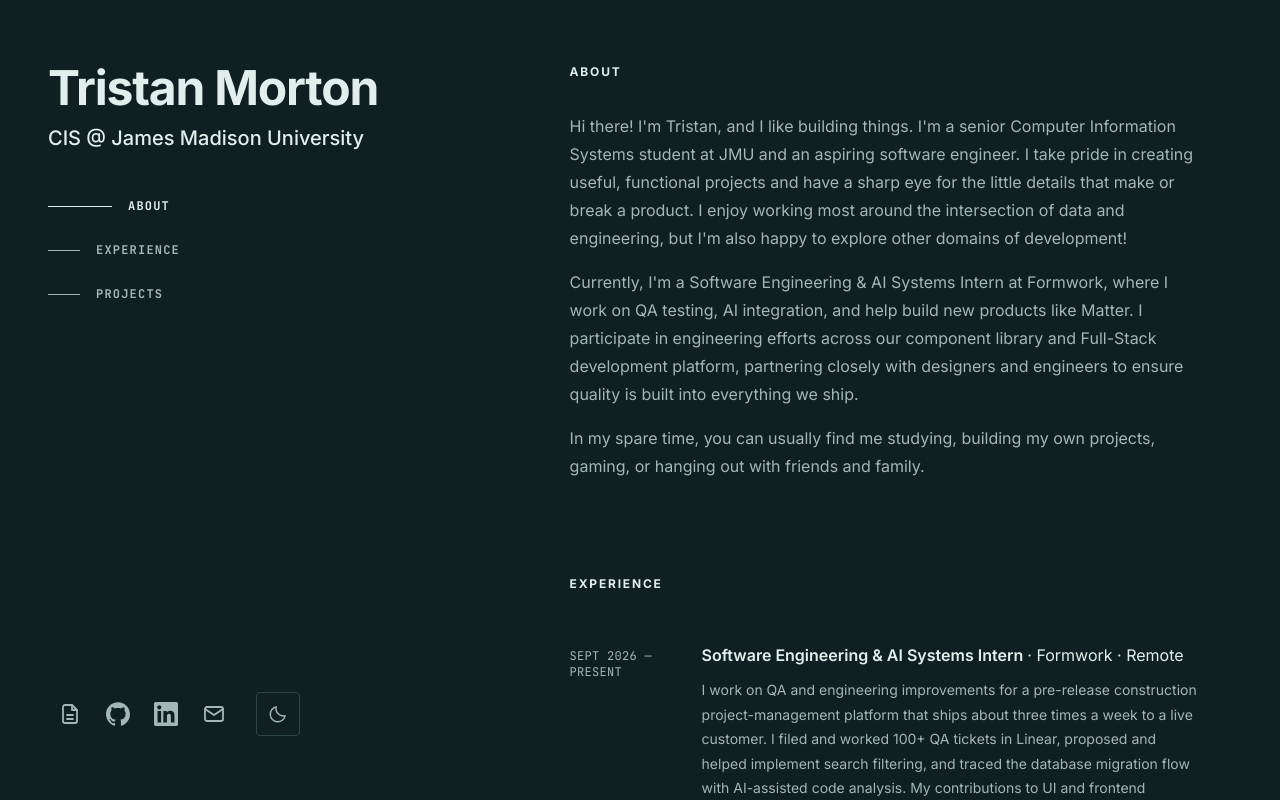
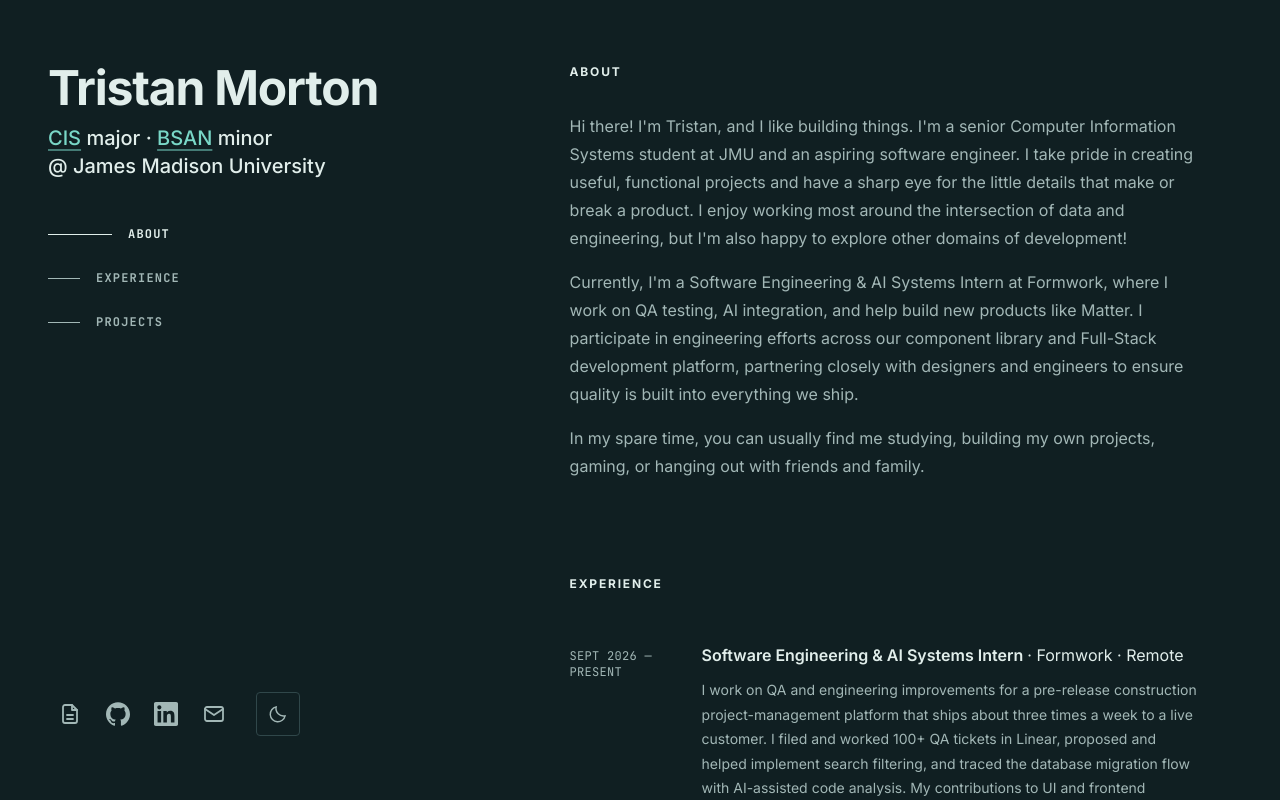
Before and after one commit to trism-dev/portfolio-site, a Next.js app: page / in a window 1280 px wide. Built offline with nearby package versions, Linux system fonts and the light colour scheme.

Commit message:
Add linked CIS major and BSAN minor credentials

```diff
--- a/src/app/layout.tsx
+++ b/src/app/layout.tsx
@@ -54,7 +54,7 @@ export default function RootLayout({ children }: { children: React.ReactNode })
               <h1 className="text-4xl font-bold tracking-tight text-head sm:text-5xl">
                 <Link href="/">{config.name}</Link>
               </h1>
-              <p className="mt-3 text-lg font-medium text-head sm:text-xl">{config.tagline}</p>
+              <p className="mt-3 text-lg font-medium text-head sm:text-xl"><a href="https://www.jmu.edu/academics/undergraduate/majors/computer-information-systems.shtml" className="text-accent underline decoration-accent/50 underline-offset-4 hover:decoration-accent" title="Computer Information Systems major at JMU">CIS</a> major · <a href="https://www.jmu.edu/academics/undergraduate/minors/business-analytics.shtml" className="text-accent underline decoration-accent/50 underline-offset-4 hover:decoration-accent" title="Business Analytics minor at JMU">BSAN</a> minor <span className="block">@ James Madison University</span></p>
               <ActiveNav />
             </div>
             <div className="mt-8 flex items-center gap-5 lg:mt-0">
```
